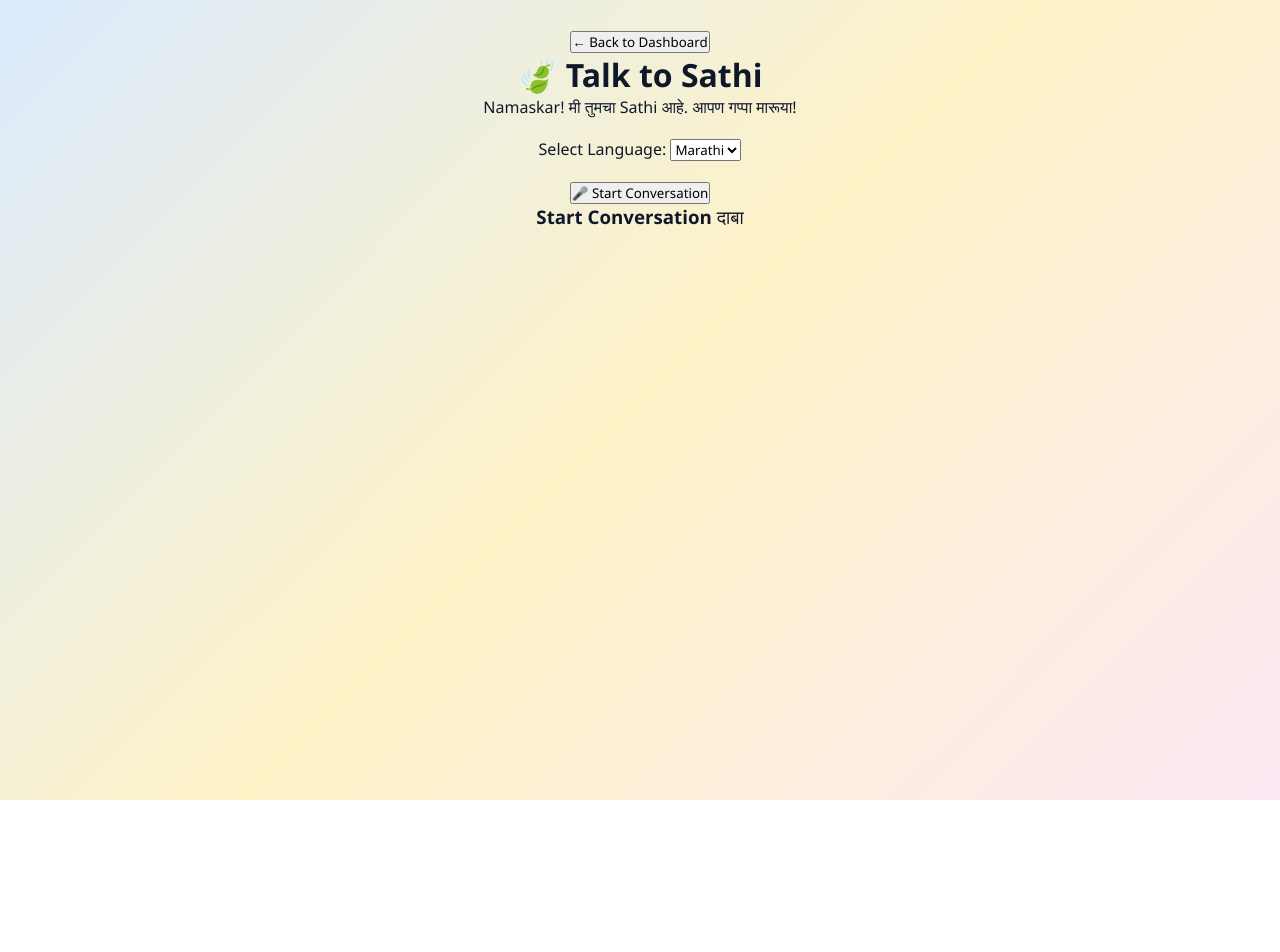
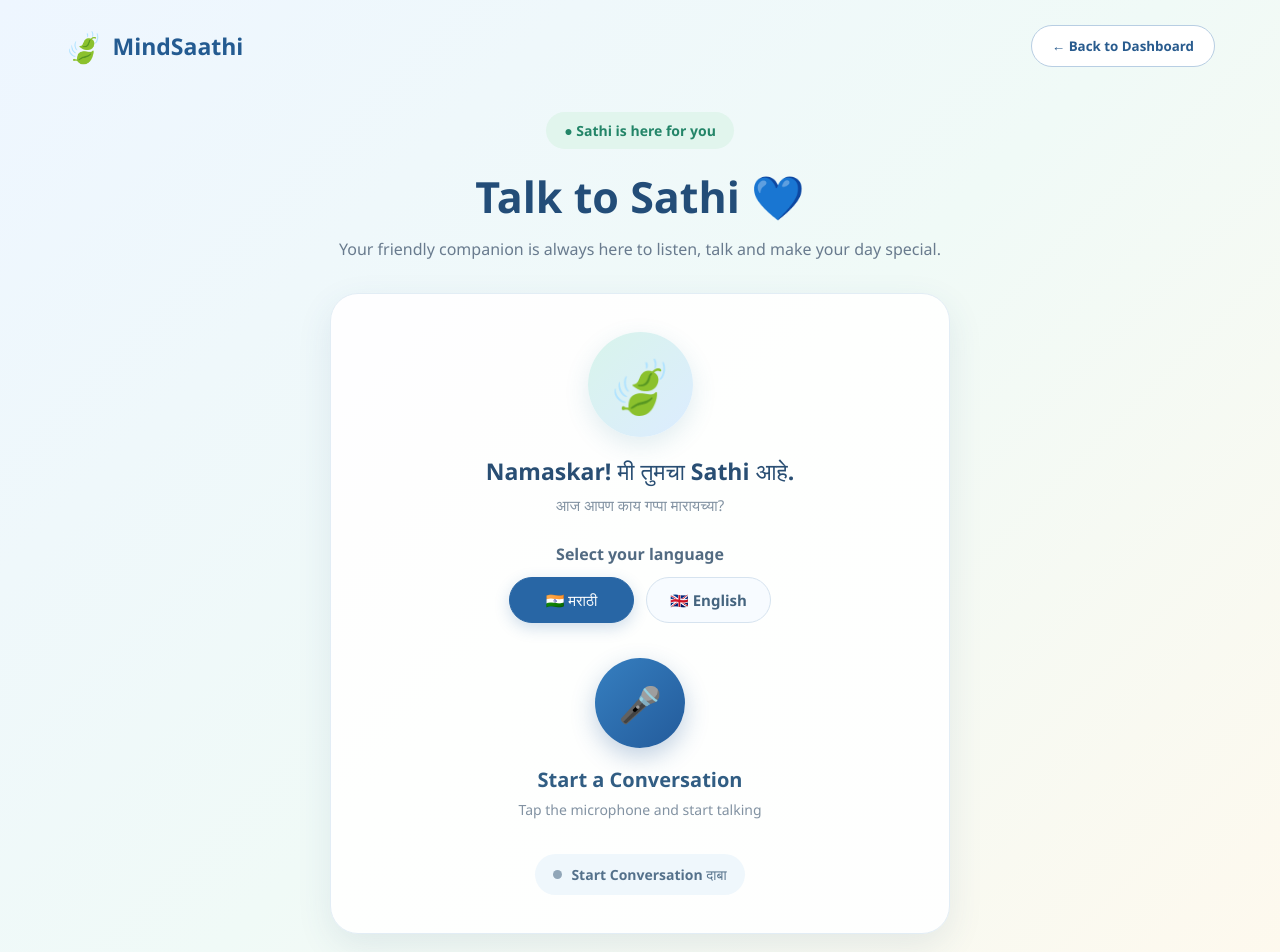
Before and after one commit to college-hack24-nov26/hack-tech-titans, a React (Vite) app: page /voice-assistant in a window 1280 px wide. Shown: the top 952 px of the page. Before the commit the page ends 800 px from the top, so only its background shows below. Built offline with nearby package versions, Linux system fonts and the light colour scheme; a web font is replaced by a local one.

Commit message:
voice agent ui/ux

```diff
--- /dev/null
+++ b/src/pages/VoiceAssistant.css
@@ -0,0 +1,396 @@
+
+/* ================================
+   MINDSAATHI - VOICE ASSISTANT
+================================ */
+
+.voice-page {
+  min-height: 100vh;
+  width: 100%;
+  padding: 25px 5%;
+  box-sizing: border-box;
+  font-family: "Segoe UI", Arial, sans-serif;
+  background: linear-gradient(135deg, #eef6ff, #f0faf7, #fff9ed);
+  color: #26364d;
+}
+
+/* HEADER */
+
+.voice-header {
+  max-width: 1150px;
+  margin: 0 auto;
+  display: flex;
+  align-items: center;
+  justify-content: space-between;
+  gap: 15px;
+}
+
+.voice-brand {
+  display: flex;
+  align-items: center;
+  gap: 10px;
+  font-size: 23px;
+  font-weight: 800;
+  color: #245b91;
+}
+
+.brand-icon {
+  font-size: 30px;
+}
+
+.back-dashboard-btn {
+  padding: 11px 20px;
+  border: 1px solid #b8cee3;
+  border-radius: 30px;
+  background: white;
+  color: #285b8e;
+  font-weight: 600;
+  cursor: pointer;
+  transition: 0.3s;
+}
+
+.back-dashboard-btn:hover {
+  background: #e4f1ff;
+  transform: translateY(-2px);
+}
+
+/* MAIN SECTION */
+
+.voice-main {
+  max-width: 850px;
+  margin: 45px auto 0;
+  text-align: center;
+}
+
+/* WELCOME */
+
+.voice-welcome {
+  margin-bottom: 30px;
+}
+
+.welcome-badge {
+  display: inline-block;
+  padding: 9px 18px;
+  border-radius: 30px;
+  background: #e1f5ed;
+  color: #238568;
+  font-size: 14px;
+  font-weight: 600;
+}
+
+.voice-welcome h1 {
+  margin: 18px 0 10px;
+  font-size: clamp(30px, 5vw, 43px);
+  color: #234d78;
+  font-weight: 800;
+}
+
+.voice-welcome h1 span {
+  color: #3987c9;
+}
+
+.voice-welcome p {
+  color: #697b8e;
+  font-size: 16px;
+  line-height: 1.7;
+}
+
+/* MAIN VOICE CARD */
+
+.voice-card {
+  max-width: 620px;
+  margin: 0 auto;
+  padding: 38px 25px;
+  background: rgba(255, 255, 255, 0.92);
+  border: 1px solid #e2edf5;
+  border-radius: 28px;
+  box-shadow: 0 12px 35px rgba(45, 91, 130, 0.10);
+}
+
+.sathi-avatar {
+  width: 105px;
+  height: 105px;
+  margin: 0 auto 18px;
+  display: flex;
+  justify-content: center;
+  align-items: center;
+  border-radius: 50%;
+  background: linear-gradient(135deg, #d8f4eb, #dcecff);
+  box-shadow: 0 8px 25px rgba(58, 135, 164, 0.15);
+}
+
+.sathi-avatar span {
+  font-size: 52px;
+}
+
+.voice-card h2 {
+  color: #294e73;
+  font-size: 23px;
+  margin-bottom: 8px;
+}
+
+.voice-subtitle {
+  color: #8292a2;
+  font-size: 15px;
+  margin-bottom: 28px;
+}
+
+/* LANGUAGE SELECTOR */
+
+.language-section {
+  margin: 25px 0;
+}
+
+.language-section label {
+  display: block;
+  margin-bottom: 12px;
+  color: #526b82;
+  font-weight: 600;
+}
+
+.language-options {
+  display: flex;
+  justify-content: center;
+  gap: 12px;
+}
+
+.language-btn {
+  min-width: 125px;
+  padding: 12px 20px;
+  border: 1px solid #d6e3ef;
+  border-radius: 30px;
+  background: #f7fbff;
+  color: #45647f;
+  font-size: 15px;
+  font-weight: 600;
+  cursor: pointer;
+  transition: 0.3s;
+}
+
+.language-btn.active {
+  background: #2866a5;
+  color: white;
+  border-color: #2866a5;
+  box-shadow: 0 5px 15px rgba(40, 102, 165, 0.22);
+}
+
+.language-btn:hover:not(:disabled) {
+  transform: translateY(-2px);
+}
+
+.language-btn:disabled {
+  opacity: 0.6;
+  cursor: not-allowed;
+}
+
+/* MICROPHONE */
+
+.microphone-section {
+  margin: 35px 0 20px;
+}
+
+.mic-button {
+  width: 90px;
+  height: 90px;
+  border: none;
+  border-radius: 50%;
+  background: linear-gradient(135deg, #367fc0, #235b9b);
+  color: white;
+  font-size: 35px;
+  cursor: pointer;
+  box-shadow: 0 9px 25px rgba(35, 91, 155, 0.28);
+  transition: 0.3s;
+}
+
+.mic-button:hover {
+  transform: scale(1.08);
+}
+
+.mic-button.listening {
+  background: linear-gradient(135deg, #ed7777, #d94343);
+  animation: micPulse 1.5s infinite;
+}
+
+@keyframes micPulse {
+  0% {
+    box-shadow: 0 0 0 0 rgba(237, 100, 100, 0.4);
+  }
+  70% {
+    box-shadow: 0 0 0 18px rgba(237, 100, 100, 0);
+  }
+  100% {
+    box-shadow: 0 0 0 0 rgba(237, 100, 100, 0);
+  }
+}
+
+.microphone-section h3 {
+  margin: 18px 0 7px;
+  color: #315d83;
+  font-size: 20px;
+}
+
+.microphone-section p {
+  color: #8292a2;
+  font-size: 14px;
+}
+
+/* STATUS */
+
+.voice-status {
+  display: inline-flex;
+  align-items: center;
+  justify-content: center;
+  gap: 9px;
+  margin-top: 15px;
+  padding: 11px 18px;
+  border-radius: 30px;
+  background: #eff7fc;
+  color: #54718b;
+  font-size: 14px;
+  font-weight: 600;
+}
+
+.status-dot {
+  width: 9px;
+  height: 9px;
+  border-radius: 50%;
+  background: #91a6b8;
+}
+
+.active-dot {
+  background: #24ad7c;
+  box-shadow: 0 0 8px rgba(36, 173, 124, 0.6);
+}
+
+/* CONVERSATION */
+
+.conversation-card {
+  max-width: 700px;
+  margin: 30px auto;
+  padding: 25px;
+  text-align: left;
+  background: white;
+  border: 1px solid #e3edf5;
+  border-radius: 22px;
+  box-shadow: 0 8px 25px rgba(45, 91, 130, 0.08);
+}
+
+.conversation-card h2 {
+  color: #315d83;
+  text-align: center;
+  margin-bottom: 25px;
+}
+
+.chat-message {
+  display: flex;
+  align-items: flex-start;
+  gap: 13px;
+  margin: 18px 0;
+  padding: 16px;
+  border-radius: 17px;
+}
+
+.user-message {
+  background: #edf5ff;
+}
+
+.sathi-message {
+  background: #edfaf4;
+}
+
+.chat-avatar {
+  font-size: 25px;
+}
+
+.chat-content {
+  flex: 1;
+  min-width: 0;
+}
+
+.chat-content span {
+  color: #58758e;
+  font-size: 13px;
+  font-weight: 700;
+}
+
+.chat-content p {
+  margin: 7px 0;
+  color: #344b60;
+  line-height: 1.7;
+  overflow-wrap: anywhere;
+}
+
+/* SPEAK AGAIN */
+
+.speak-again-btn {
+  margin-top: 10px;
+  padding: 10px 17px;
+  border: none;
+  border-radius: 25px;
+  background: #2d75ad;
+  color: white;
+  font-weight: 600;
+  cursor: pointer;
+  transition: 0.3s;
+}
+
+.speak-again-btn:hover {
+  background: #205b91;
+  transform: translateY(-2px);
+}
+
+/* FOOTER */
+
+.voice-footer {
+  margin-top: 40px;
+  padding: 20px 0;
+  text-align: center;
+  color: #8496a6;
+  font-size: 13px;
+}
+
+/* MOBILE RESPONSIVE */
+
+@media (max-width: 600px) {
+  .voice-page {
+    padding: 18px 15px;
+  }
+
+  .voice-header {
+    flex-wrap: wrap;
+  }
+
+  .voice-brand {
+    font-size: 20px;
+  }
+
+  .back-dashboard-btn {
+    padding: 9px 13px;
+    font-size: 12px;
+  }
+
+  .voice-main {
+    margin-top: 35px;
+  }
+
+  .voice-card {
+    padding: 28px 17px;
+  }
+
+  .voice-card h2 {
+    font-size: 19px;
+  }
+
+  .language-options {
+    gap: 8px;
+  }
+
+  .language-btn {
+    min-width: 0;
+    padding: 11px 15px;
+    font-size: 13px;
+  }
+
+  .conversation-card {
+    padding: 17px;
+  }
+}
--- a/src/pages/VoiceAssistant.jsx
+++ b/src/pages/VoiceAssistant.jsx
@@ -1,5 +1,6 @@
 import React, { useState, useRef, useEffect } from "react";
 import { useNavigate } from "react-router-dom";
+import "./VoiceAssistant.css";
 
 function VoiceAssistant() {
   const navigate = useNavigate();
@@ -46,23 +47,17 @@ function VoiceAssistant() {
         return;
       }
 
-      const marathiVoice = voices.find(
-        (voice) => voice.lang.toLowerCase() === "mr-in"
-      ) || voices.find(
-        (voice) => voice.lang.toLowerCase().startsWith("mr")
-      );
+      const marathiVoice =
+        voices.find((voice) => voice.lang.toLowerCase() === "mr-in") ||
+        voices.find((voice) => voice.lang.toLowerCase().startsWith("mr"));
 
-      const hindiVoice = voices.find(
-        (voice) => voice.lang.toLowerCase() === "hi-in"
-      ) || voices.find(
-        (voice) => voice.lang.toLowerCase().startsWith("hi")
-      );
+      const hindiVoice =
+        voices.find((voice) => voice.lang.toLowerCase() === "hi-in") ||
+        voices.find((voice) => voice.lang.toLowerCase().startsWith("hi"));
 
-      const englishVoice = voices.find(
-        (voice) => voice.lang.toLowerCase() === "en-in"
-      ) || voices.find(
-        (voice) => voice.lang.toLowerCase().startsWith("en")
-      );
+      const englishVoice =
+        voices.find((voice) => voice.lang.toLowerCase() === "en-in") ||
+        voices.find((voice) => voice.lang.toLowerCase().startsWith("en"));
 
       const speech = new SpeechSynthesisUtterance(text);
 
@@ -77,16 +72,10 @@ function VoiceAssistant() {
         } else if (hindiVoice) {
           speech.voice = hindiVoice;
           speech.lang = hindiVoice.lang;
-
-          setStatus(
-            "Marathi voice उपलब्ध नाही. Hindi voice वापरत आहे."
-          );
+          setStatus("Marathi voice उपलब्ध नाही. Hindi voice वापरत आहे.");
         } else {
           speech.lang = "mr-IN";
-
-          setStatus(
-            "Marathi audio voice तुमच्या browser मध्ये उपलब्ध नाही."
-          );
+          setStatus("Marathi audio voice तुमच्या browser मध्ये उपलब्ध नाही.");
         }
       } else {
         if (englishVoice) {
@@ -131,9 +120,7 @@ function VoiceAssistant() {
     try {
       setStatus("Sathi विचार करत आहे...");
 
-      const response = await fetch(
-        "http://localhost:5000/api/chat",
-        {
+      const response = await fetch("http://localhost:5000/api/chat", {
         method: "POST",
         headers: {
           "Content-Type": "application/json",
@@ -142,8 +129,7 @@ function VoiceAssistant() {
           message,
           language,
         }),
-        }
-      );
+      });
 
       const data = await response.json();
 
@@ -156,7 +142,6 @@ function VoiceAssistant() {
       }
 
       setReply(data.reply);
-
       speak(data.reply);
 
     } catch (error) {
@@ -168,8 +153,7 @@ function VoiceAssistant() {
   // Start Microphone
   const startListening = () => {
     const SpeechRecognition =
-      window.SpeechRecognition ||
-      window.webkitSpeechRecognition;
+      window.SpeechRecognition || window.webkitSpeechRecognition;
 
     if (!SpeechRecognition) {
       setStatus("Please use Google Chrome.");
@@ -203,7 +187,6 @@ function VoiceAssistant() {
 
     recognition.onerror = (event) => {
       console.error("Microphone Error:", event.error);
-
       setStatus("Microphone Error: " + event.error);
       setListening(false);
     };
@@ -216,7 +199,6 @@ function VoiceAssistant() {
       recognition.start();
     } catch (error) {
       console.error(error);
-
       setStatus("Microphone सुरू होऊ शकला नाही.");
       setListening(false);
     }
@@ -233,58 +215,184 @@ function VoiceAssistant() {
   };
 
   return (
-    <div
-      style={{
-        minHeight: "100vh",
-        padding: "30px",
-        textAlign: "center",
-        background: "linear-gradient(135deg, #dbeafe, #fef3c7, #fce7f3)",
-      }}
+    <div className="voice-page">
+
+      {/* Header */}
+      <header className="voice-header">
+        <div className="voice-brand">
+          <span className="brand-icon">🍃</span>
+          <span>MindSaathi</span>
+        </div>
+
+        <button
+          className="back-dashboard-btn"
+          onClick={() => navigate("/patient-dashboard")}
         >
-      <button onClick={() => navigate("/patient-dashboard")}>
           ← Back to Dashboard
         </button>
+      </header>
 
-      <h1>🍃 Talk to Sathi</h1>
+      {/* Main Content */}
+      <main className="voice-main">
 
-      <p>Namaskar! मी तुमचा Sathi आहे. आपण गप्पा मारूया!</p>
+        <div className="voice-welcome">
+          <span className="welcome-badge">
+            ● Sathi is here for you
+          </span>
 
-      <div style={{ margin: "20px" }}>
-        <label>Select Language: </label>
+          <h1>
+            Talk to Sathi <span>💙</span>
+          </h1>
 
-        <select
-          value={language}
-          onChange={(e) => setLanguage(e.target.value)}
+          <p>
+            Your friendly companion is always here to listen,
+            talk and make your day special.
+          </p>
+        </div>
+
+        {/* Voice Assistant Card */}
+        <section className="voice-card">
+
+          <div className="sathi-avatar">
+            <span>🍃</span>
+          </div>
+
+          <h2>Namaskar! मी तुमचा Sathi आहे.</h2>
+
+          <p className="voice-subtitle">
+            आज आपण काय गप्पा मारायच्या?
+          </p>
+
+          {/* Language Selector */}
+          <div className="language-section">
+            <label>Select your language</label>
+
+            <div className="language-options">
+
+              <button
+                className={
+                  language === "mr"
+                    ? "language-btn active"
+                    : "language-btn"
+                }
+                onClick={() => setLanguage("mr")}
                 disabled={listening}
               >
-          <option value="mr">Marathi</option>
-          <option value="en">English</option>
-        </select>
+                🇮🇳 मराठी
+              </button>
+
+              <button
+                className={
+                  language === "en"
+                    ? "language-btn active"
+                    : "language-btn"
+                }
+                onClick={() => setLanguage("en")}
+                disabled={listening}
+              >
+                🇬🇧 English
+              </button>
+
+            </div>
           </div>
 
-      <button onClick={listening ? stopListening : startListening}>
-        {listening ? "⏹ Stop Listening" : "🎤 Start Conversation"}
+          {/* Microphone */}
+          <div className="microphone-section">
+
+            <button
+              className={
+                listening
+                  ? "mic-button listening"
+                  : "mic-button"
+              }
+              onClick={listening ? stopListening : startListening}
+              aria-label={
+                listening
+                  ? "Stop conversation"
+                  : "Start conversation"
+              }
+            >
+              {listening ? "⏹" : "🎤"}
             </button>
 
-      <h3>{status}</h3>
+            <h3>
+              {listening
+                ? "I'm listening..."
+                : "Start a Conversation"}
+            </h3>
+
+            <p>
+              {listening
+                ? "Please speak. Sathi is listening to you."
+                : "Tap the microphone and start talking"}
+            </p>
+
+          </div>
+
+          {/* Status */}
+          <div className="voice-status">
+            <span
+              className={
+                listening
+                  ? "status-dot active-dot"
+                  : "status-dot"
+              }
+            ></span>
+
+            {status}
+          </div>
+
+        </section>
+
+        {/* Conversation Area */}
+        {(heard || reply) && (
+          <section className="conversation-card">
+
+            <h2>💬 Your Conversation</h2>
 
             {heard && (
-        <div>
-          <h3>You said:</h3>
+              <div className="chat-message user-message">
+
+                <div className="chat-avatar">👤</div>
+
+                <div className="chat-content">
+                  <span>You said</span>
                   <p>{heard}</p>
+                </div>
+
               </div>
             )}
 
             {reply && (
-        <div>
-          <h3>🍃 Sathi says:</h3>
+              <div className="chat-message sathi-message">
+
+                <div className="chat-avatar">🍃</div>
+
+                <div className="chat-content">
+                  <span>Sathi says</span>
+
                   <p>{reply}</p>
 
-          <button onClick={() => speak(reply)}>
+                  <button
+                    className="speak-again-btn"
+                    onClick={() => speak(reply)}
+                  >
                     🔊 Speak Again
                   </button>
                 </div>
+
+              </div>
             )}
+
+          </section>
+        )}
+
+        {/* Footer */}
+        <footer className="voice-footer">
+          Made with ❤️ for you | MindSaathi
+        </footer>
+
+      </main>
     </div>
   );
 }
```
Lines whose indentation alone changed are shown as unchanged.
